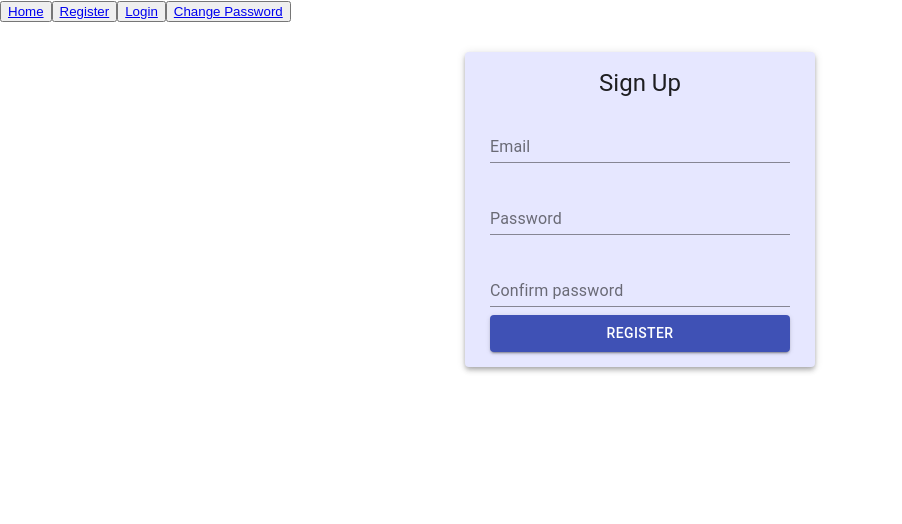
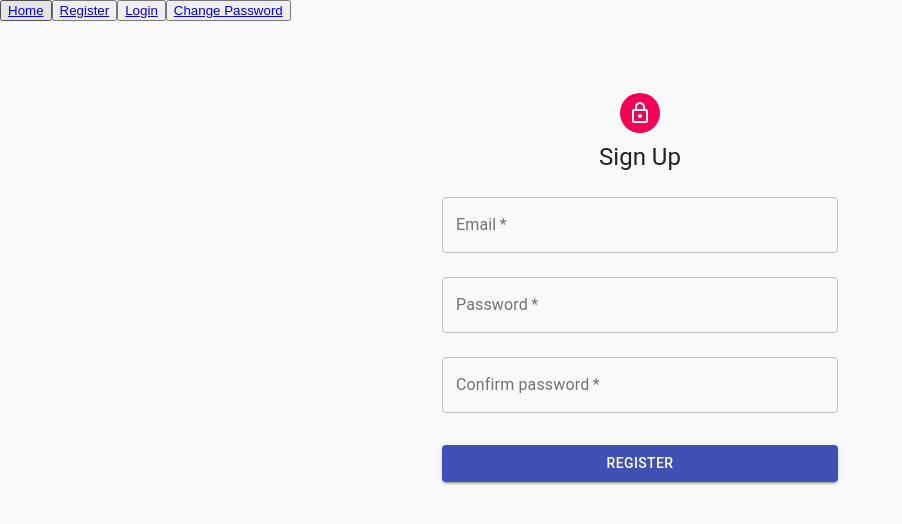
Before and after one commit to sf-minsk/team_project, a React (Create React App) app: page /#/ in a window 1280 px wide. Both pictures are taken after a click on the button "Register". Shown: the top 524 px of the page, without its empty margins (0-902 px from the left). Built offline with nearby package versions, Linux system fonts and the light colour scheme.

Commit message:
Material UI: change component design

```diff
--- a/src/components/auth/registration/Registration.tsx
+++ b/src/components/auth/registration/Registration.tsx
@@ -4,20 +4,23 @@
 import {useDispatch, useSelector} from 'react-redux';
 import {setSignUpTC} from '../../../bll/register-reducer';
 import {ErrorSnackbar} from '../../errors/ErrorSnackbar';
-import Grid from '@material-ui/core/Grid';
-import Paper from '@material-ui/core/Paper';
 import Button from '@material-ui/core/Button';
 import CircularProgress from '@material-ui/core/CircularProgress';
-import FormControl from '@material-ui/core/FormControl';
-import FormGroup from '@material-ui/core/FormGroup';
 import TextField from '@material-ui/core/TextField';
 import Typography from '@material-ui/core/Typography';
 import {AppRootStateType} from '../../../bll/store';
 import {RequestStatusType} from '../../../bll/app-reducer';
 import {Redirect} from 'react-router-dom';
+import makeStyles from '@material-ui/core/styles/makeStyles';
+import Container from '@material-ui/core/Container';
+import CssBaseline from '@material-ui/core/CssBaseline';
+import Avatar from '@material-ui/core/Avatar';
+import LockOutlinedIcon from '@material-ui/icons/LockOutlined';
 
-export const Registration = () => {
 
+export const Registration: React.FC = () => {
+
+    const classes = useStyles();
     const dispatch = useDispatch()
     const status = useSelector<AppRootStateType, RequestStatusType>(state => state.app.status)
     const isRegistered = useSelector<AppRootStateType, boolean>(state => state.register.isRegistered)
@@ -46,31 +49,33 @@
         },
     })
 
-
     if (isRegistered) {
         return <Redirect to={'/login'}/>
     }
 
+
     return (
         <>
-            <Grid container justifyContent="center" style={{padding: '30px 0'}}>
+            <Container component="main" maxWidth="xs">
+                <CssBaseline/>
+                <div className={classes.paper}>
+                    <Avatar className={classes.avatar}>
+                        <LockOutlinedIcon/>
+                    </Avatar>
+                    <Typography component="h1" variant="h5">
+                        Sign Up
+                    </Typography>
                     {
                         status === 'loading' &&
-                    <CircularProgress style={{position: 'fixed', top: '25%', textAlign: 'center'}}/>
+                        <CircularProgress style={{position: 'fixed', top: '40%', textAlign: 'center'}}/>
                     }
-                <Grid item>
-                    <Paper elevation={4}
-                           style={{width: '320px', padding: '15px', textAlign: 'center', backgroundColor: '#E6E7FF'}}>
-                        <form onSubmit={formik.handleSubmit}>
-                            <FormControl style={{width: '300px'}}>
-                                <Grid item>
-                                    <Typography variant={'h5'}>
-                                        Sign Up
-                                    </Typography>
-                                </Grid>
+                    <form onSubmit={formik.handleSubmit} className={classes.form} noValidate>
 
-                                <FormGroup>
                         <TextField
+                            variant="outlined"
+                            required
+                            fullWidth
+
                             label="Email"
                             margin="normal"
                             {...formik.getFieldProps('email')}
@@ -78,8 +83,13 @@
                         {formik.touched.email && formik.errors.email &&
                         <div style={{color: 'red'}}>{formik.errors.email}</div>}
 
+
                         <TextField
+                            variant="outlined"
+                            required
+                            fullWidth
                             type="password"
+
                             label="Password"
                             margin="normal"
                             {...formik.getFieldProps('password')}
@@ -88,6 +98,10 @@
                         <div style={{color: 'red'}}>{formik.errors.password}</div>}
 
                         <TextField
+                            variant="outlined"
+                            required
+                            fullWidth
+
                             type="password"
                             label="Confirm password"
                             margin="normal"
@@ -97,20 +111,39 @@
                         <div style={{color: 'red'}}>{formik.errors.confirmPassword}</div>}
 
                         <Button
+                            fullWidth
                             type="submit"
                             variant="contained"
                             color="primary"
+                            className={classes.submit}
                             disabled={!formik.isValid || status === 'loading'}
                         >
                             Register
                         </Button>
-                                </FormGroup>
-                            </FormControl>
                     </form>
+                </div>
                 <ErrorSnackbar/>
-                    </Paper>
-                </Grid>
-            </Grid>
+            </Container>
         </>
     )
 }
+
+const useStyles = makeStyles((theme) => ({
+    paper: {
+        marginTop: theme.spacing(8),
+        display: 'flex',
+        flexDirection: 'column',
+        alignItems: 'center',
+    },
+    avatar: {
+        margin: theme.spacing(1),
+        backgroundColor: theme.palette.secondary.main,
+    },
+    form: {
+        width: '100%', // Fix IE 11 issue.
+        marginTop: theme.spacing(1),
+    },
+    submit: {
+        margin: theme.spacing(3, 0, 2),
+    },
+}))
```
Lines whose indentation alone changed are shown as unchanged.
